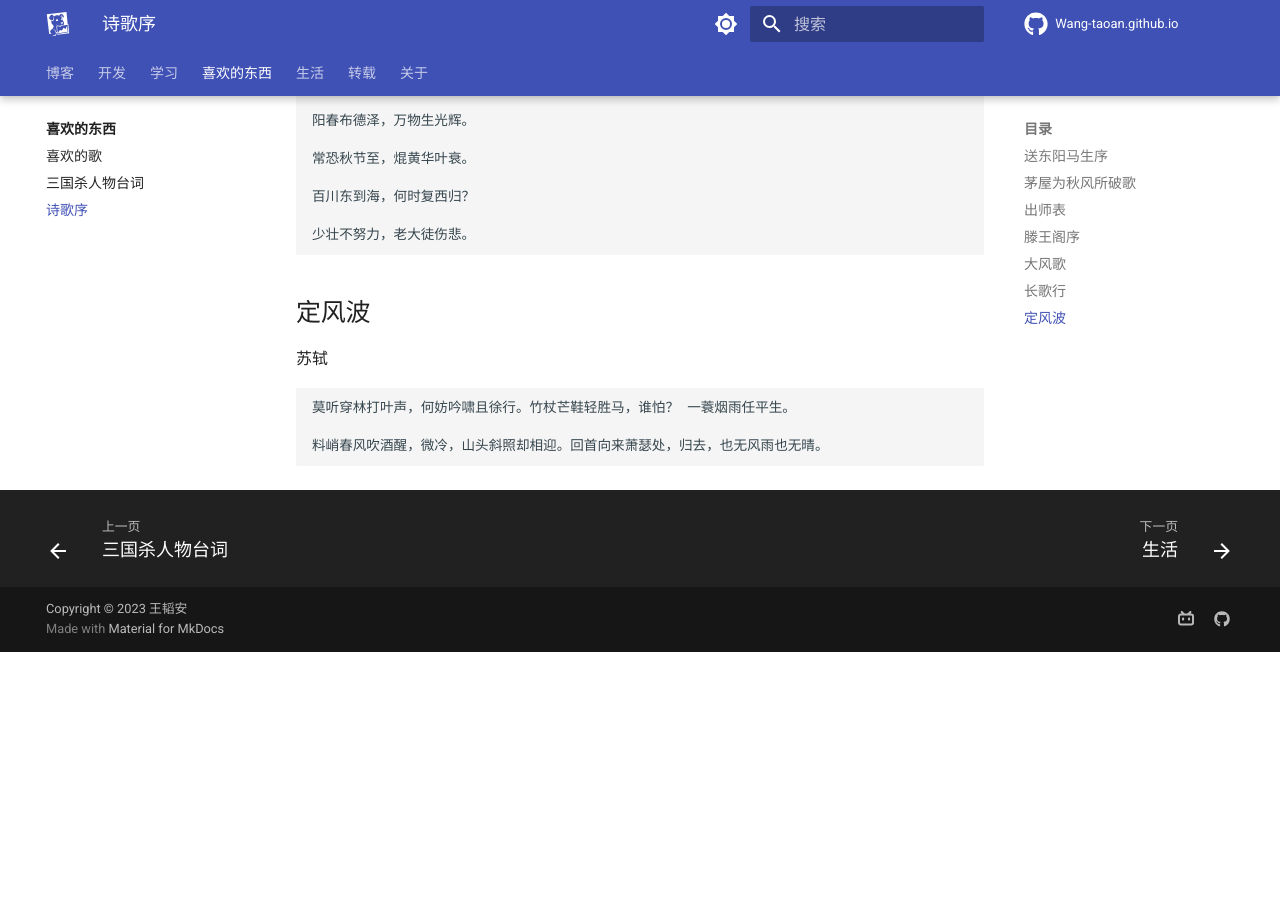
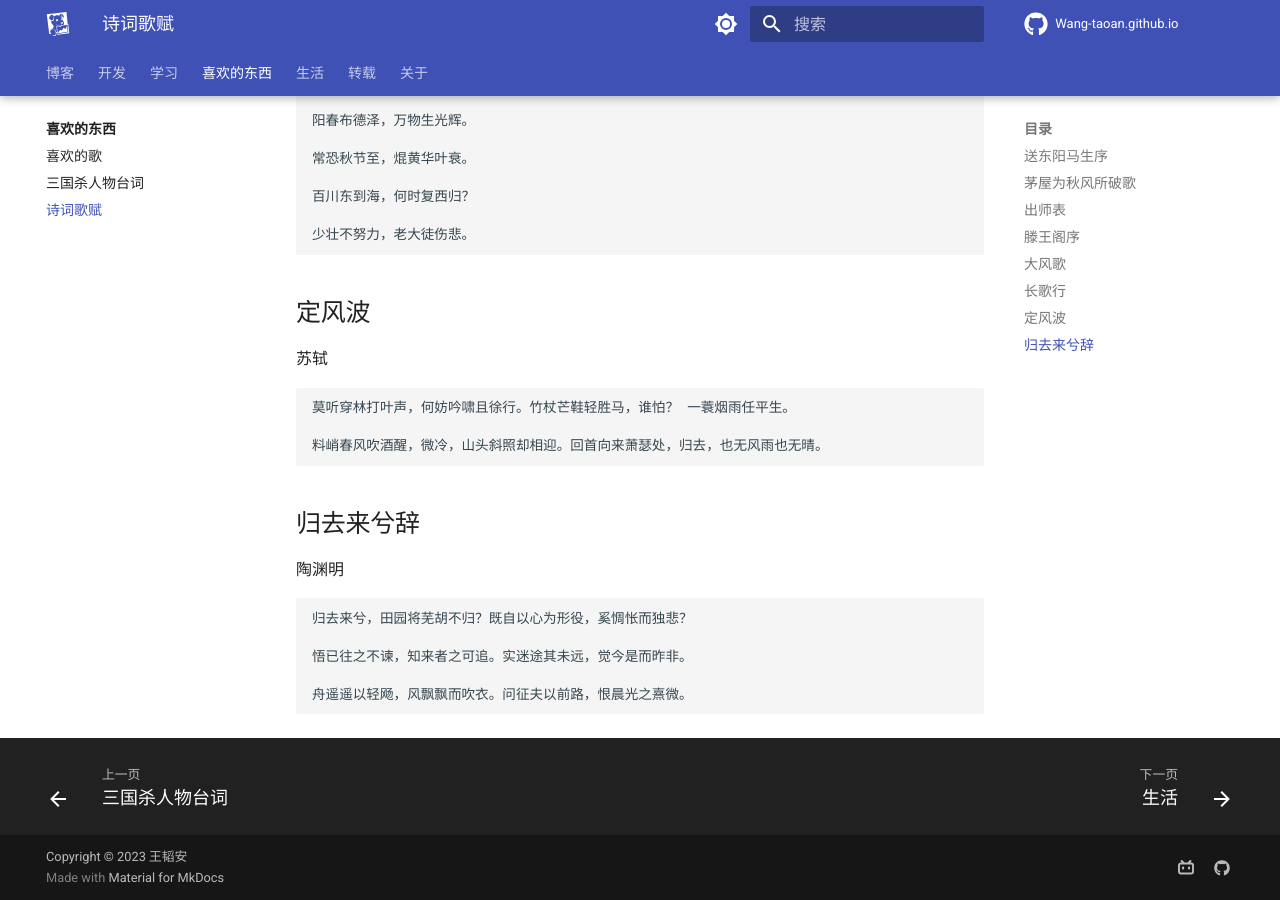
Before and after one commit to Wang-Taoan/Wang-Taoan.github.io, an MkDocs documentation site: the page built from docs/LIKETHINGS/诗词歌赋.md, in a window 1280 px wide and 900 px high, scrolled down 1977 px. Built offline with MkDocs 1.6.1 and Material for MkDocs 9.7.7, drawn with Linux system fonts in a browser that asks for light colours; comment, search, counter and statistics services are not loaded; before the commit the page ends 2629 px from its top, so only the background shows below that.

Commit message:
add 诗词

````diff
--- a/docs/LIKETHINGS/诗歌序.md
+++ b/docs/LIKETHINGS/诗词歌赋.md
@@ -104,3 +104,15 @@
 
 料峭春风吹酒醒，微冷，山头斜照却相迎。回首向来萧瑟处，归去，也无风雨也无晴。
 ```
+
+## 归去来兮辞
+
+陶渊明
+
+```
+归去来兮，田园将芜胡不归？既自以心为形役，奚惆怅而独悲？
+
+悟已往之不谏，知来者之可追。实迷途其未远，觉今是而昨非。
+
+舟遥遥以轻飏，风飘飘而吹衣。问征夫以前路，恨晨光之熹微。
+```
--- a/mkdocs.yml
+++ b/mkdocs.yml
@@ -144,7 +144,7 @@ nav:
     - LIKETHINGS/index.md
     - 喜欢的歌: LIKETHINGS/songs.md
     - 三国杀人物台词: LIKETHINGS/三国杀人物台词.md
-    - 诗歌序: LIKETHINGS/诗歌序.md
+    - 诗词歌赋: LIKETHINGS/诗词歌赋.md
     #- LIKE1
       #- 文章1:<相对路径>
       #- 文章2:<相对路径>
````
